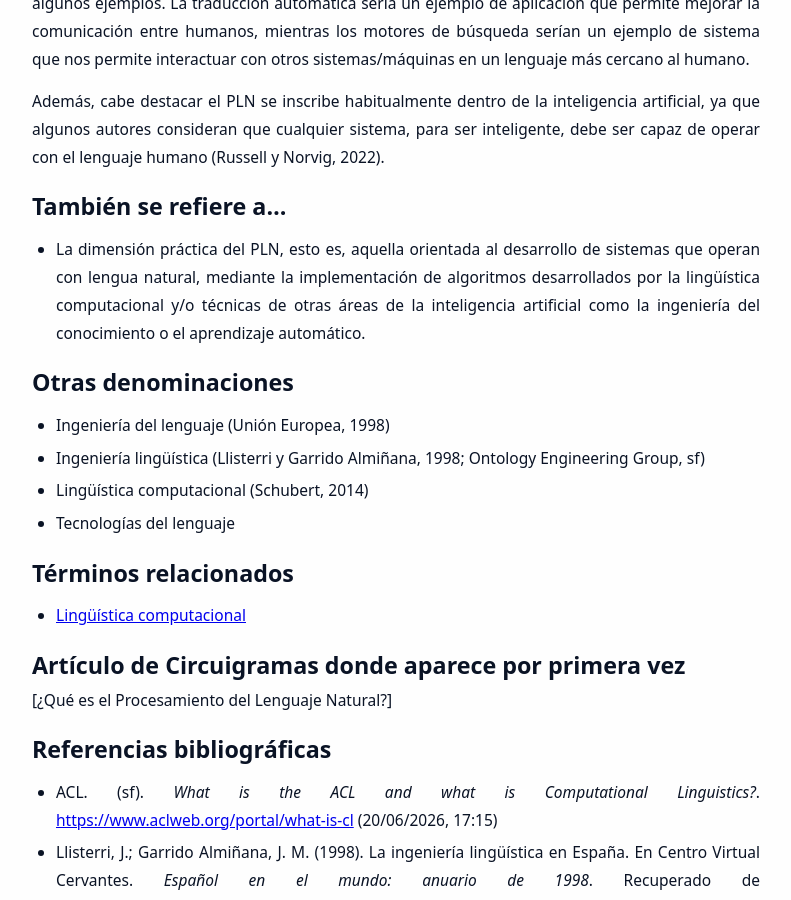
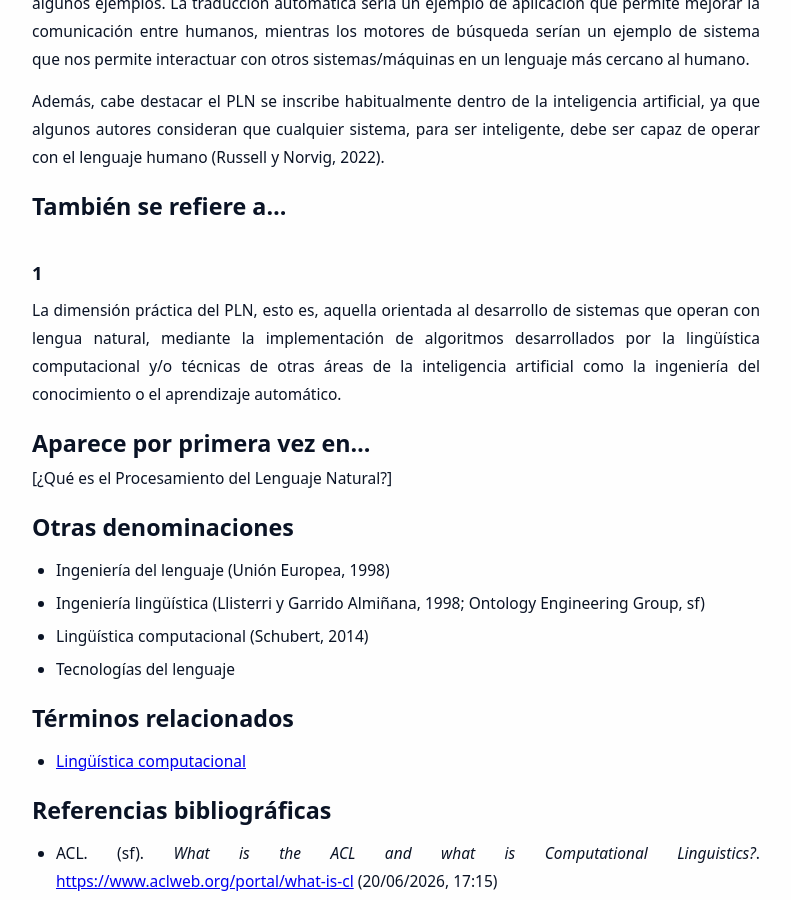
Before and after one commit to Circuigramas/glosario_pln, a Jekyll site: the page built from _terms/pln.md, in a window 1280 px wide and 900 px high, scrolled down 2142 px. Shown: the whole window, without its empty margins (244-1035 px from the left). Built offline with Jekyll 4.4.1, drawn with Linux system fonts in a browser that asks for light colours; some of the changed lines change nothing that is shown.

Commit message:
Format sections and headings in pln.md

```diff
--- a/_terms/pln.md
+++ b/_terms/pln.md
@@ -32,7 +32,11 @@ Dichas tareas serían las aplicaciones de estos sistemas. En el esquema aparecen
 Además, cabe destacar el PLN se inscribe habitualmente dentro de la inteligencia artificial, ya que algunos autores consideran que cualquier sistema, para ser inteligente, debe ser capaz de operar con el lenguaje humano (Russell y Norvig, 2022).
 
 # También se refiere a...
-- La dimensión práctica del PLN, esto es, aquella orientada al desarrollo de sistemas que operan con lengua natural, mediante la implementación de algoritmos desarrollados por la lingüística computacional y/o técnicas de otras áreas de la inteligencia artificial como la ingeniería del conocimiento o el aprendizaje automático.
+## 1
+La dimensión práctica del PLN, esto es, aquella orientada al desarrollo de sistemas que operan con lengua natural, mediante la implementación de algoritmos desarrollados por la lingüística computacional y/o técnicas de otras áreas de la inteligencia artificial como la ingeniería del conocimiento o el aprendizaje automático.
+
+# Aparece por primera vez en...
+[¿Qué es el Procesamiento del Lenguaje Natural?]
 
 # Otras denominaciones
 - Ingeniería del lenguaje (Unión Europea, 1998)
@@ -43,9 +47,6 @@ Además, cabe destacar el PLN se inscribe habitualmente dentro de la inteligenci
 # Términos relacionados
 - [Lingüística computacional](https://circuigramas.github.io/glosario_pln/lc/)
 
-# Artículo de Circuigramas donde aparece por primera vez
-[¿Qué es el Procesamiento del Lenguaje Natural?]
-
 # Referencias bibliográficas
 - ACL. (sf). _What is the ACL and what is Computational Linguistics?_. [https://www.aclweb.org/portal/what-is-cl](https://www.aclweb.org/portal/what-is-cl) (20/06/2026, 17:15)
 - Llisterri, J.; Garrido Almiñana, J. M. (1998). La ingeniería lingüística en España. En Centro Virtual Cervantes. _Español en el mundo: anuario de 1998_. Recuperado de [https://cvc.cervantes.es/lengua/anuario/anuario_98/llisterri/p01.htm](https://cvc.cervantes.es/lengua/anuario/anuario_98/llisterri/p01.htm) (20/05/2026, 18:59)
```
